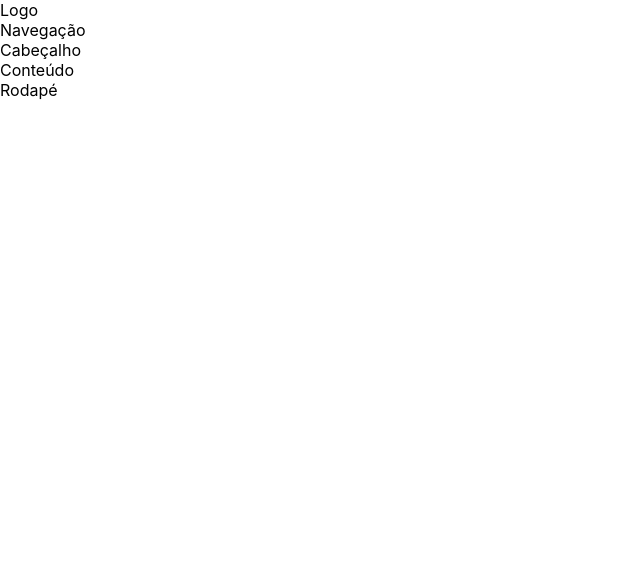
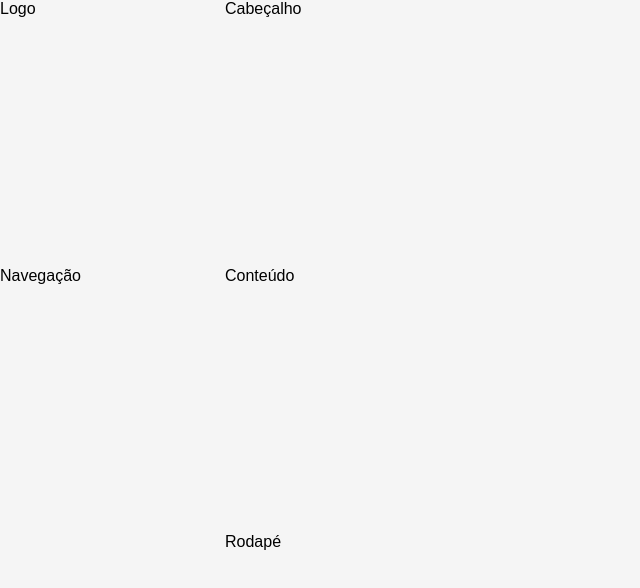
Before and after one commit to TalissonMelo/projeto-react, a React (Create React App) app: page / in a window 1280 px wide. Shown: the top 588 px of the page, without its empty margins (0-640 px from the left). Built offline with nearby package versions, Linux system fonts and the light colour scheme.

Commit message:
Aplicando Estilo CSS Grid

```diff
--- a/src/main/App.css
+++ b/src/main/App.css
@@ -0,0 +1,48 @@
+:root{
+    --bg-dark: #1A2F3A;
+
+    --logo-height: 100px;
+    --header-height: 100px;
+    --aside-width: 225px;
+    --footer-height: 40px;
+}
+
+*{
+    box-sizing: border-box;
+    font-family: Arial, Helvetica, sans-serif;
+}
+
+/* definir o grid */
+
+.app{
+    margin: 0px;
+    display: grid;
+    grid-template-columns: var(--aside-width) 1fr;
+    grid-template-rows:
+    var(--header--height) 1fr
+    var(--footer--height);
+
+    grid-template-areas:
+    "logo header"
+    "menu content"
+    "menu footer";
+
+    height:  100vh;
+    background-color: #f5f5f5f5;
+}
+
+aside.logo{
+    grid-area: var(--logo-height);
+}
+
+aside.menu-area{
+    grid-area: menu;
+}
+
+main.content{
+    grid-area: content;
+}
+
+footer.footer{
+    grid-area: var(--footer-height);
+}
```
